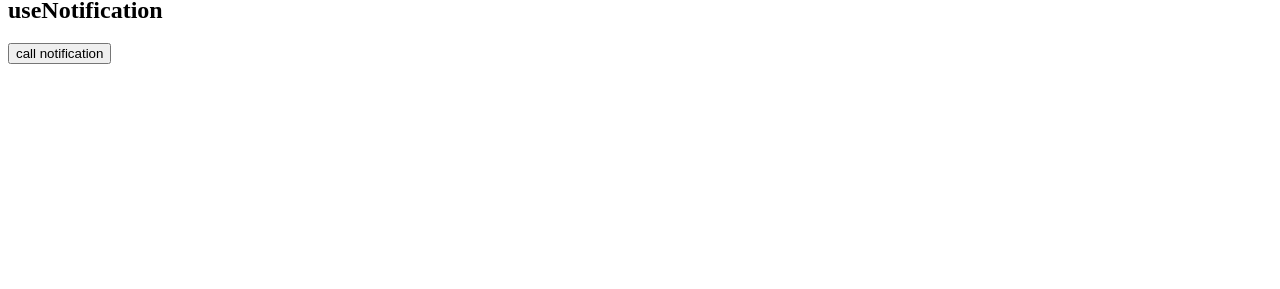
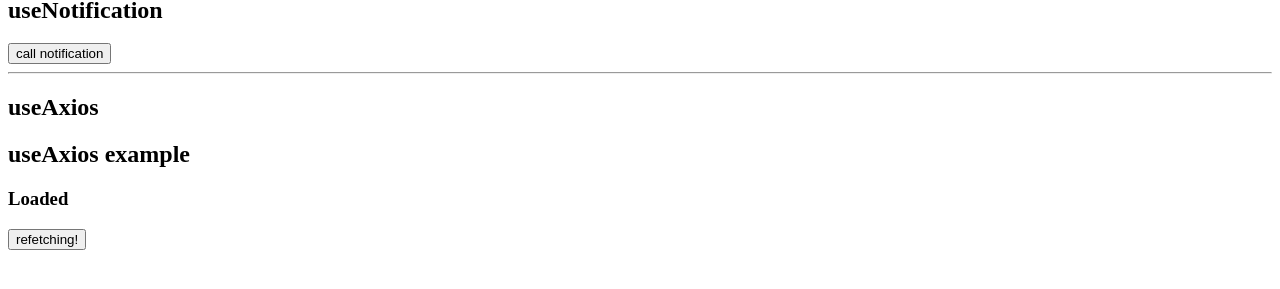
Before and after one commit to minsoo-web/custom-hooks-exercise, a React (Create React App) app: page / in a window 1280 px wide. Shown: the part 1353-1642 px from the top of the page. Built offline with nearby package versions, Linux system fonts and the light colour scheme; no server answers.

Commit message:
feat: useAxios

```diff
--- a/package.json
+++ b/package.json
@@ -10,6 +10,7 @@
     "@types/node": "^16.11.22",
     "@types/react": "^17.0.39",
     "@types/react-dom": "^17.0.11",
+    "axios": "^0.25.0",
     "react": "^17.0.2",
     "react-dom": "^17.0.2",
     "react-scripts": "5.0.0",
--- a/src/App.tsx
+++ b/src/App.tsx
@@ -1,4 +1,5 @@
 import React from "react";
+import { ExampleUseAxios } from "./components";
 import {
   useBeforeLeave,
   useClick,
@@ -147,6 +148,10 @@ function App() {
       <hr />
       <h2>useNotification</h2>
       <button onClick={callNotifiaction}>call notification</button>
+
+      <hr />
+      <h2>useAxios</h2>
+      <ExampleUseAxios />
     </main>
   );
 }
--- /dev/null
+++ b/src/components/ExampleUseAxios.tsx
@@ -0,0 +1,19 @@
+import React, { memo } from "react";
+import { useAxios } from "../hooks";
+
+function ExampleUseAxios() {
+  const { loading, data, error, refetching } = useAxios({
+    options: { url: "https://yts.mx/api/v2/list_movies.json" }
+  });
+  console.log(data);
+
+  return (
+    <div>
+      <h2>useAxios example</h2>
+      <h3>{loading ? "Loading..." : "Loaded"}</h3>
+      <button onClick={refetching}>refetching!</button>
+    </div>
+  );
+}
+
+export default memo(ExampleUseAxios);
--- /dev/null
+++ b/src/components/index.js
@@ -0,0 +1,3 @@
+import ExampleUseAxios from "./ExampleUseAxios";
+
+export { ExampleUseAxios };
--- a/src/hooks/index.js
+++ b/src/hooks/index.js
@@ -9,6 +9,7 @@ import useNetwork from "./useNetwork";
 import useScroll from "./useScroll";
 import useFullScreen from "./useFullScreen";
 import useNotification from "./useNotification";
+import useAxios from "./useAxios";
 
 export {
   useInput,
@@ -21,5 +22,6 @@ export {
   useNetwork,
   useScroll,
   useFullScreen,
-  useNotification
+  useNotification,
+  useAxios
 };
--- /dev/null
+++ b/src/hooks/useAxios.ts
@@ -0,0 +1,55 @@
+import axios, { AxiosInstance } from "axios";
+import { useEffect, useState } from "react";
+
+interface AxiosOptions {
+  url: string;
+}
+
+const useAxios = ({
+  axiosInstance = axios,
+  options
+}: {
+  axiosInstance?: AxiosInstance;
+  options: AxiosOptions;
+}) => {
+  const [state, setState] = useState({
+    loading: true,
+    error: null,
+    data: null
+  });
+
+  const [trigger, setTrigger] = useState<Date>(new Date());
+
+  const refetching = () => {
+    setState({
+      ...state,
+      loading: true
+    });
+
+    setTrigger(new Date());
+  };
+
+  useEffect(() => {
+    axiosInstance(options)
+      .then(response => {
+        setState({
+          ...state,
+          loading: false,
+          data: response.data,
+          error: null
+        });
+      })
+      .catch(error => {
+        setState({
+          ...state,
+          loading: false,
+          data: null,
+          error: error
+        });
+      });
+  }, [trigger]);
+
+  return { ...state, refetching };
+};
+
+export default useAxios;
```
Also changed, not shown: 1 other file (tests, documents, lock files or other folders).
